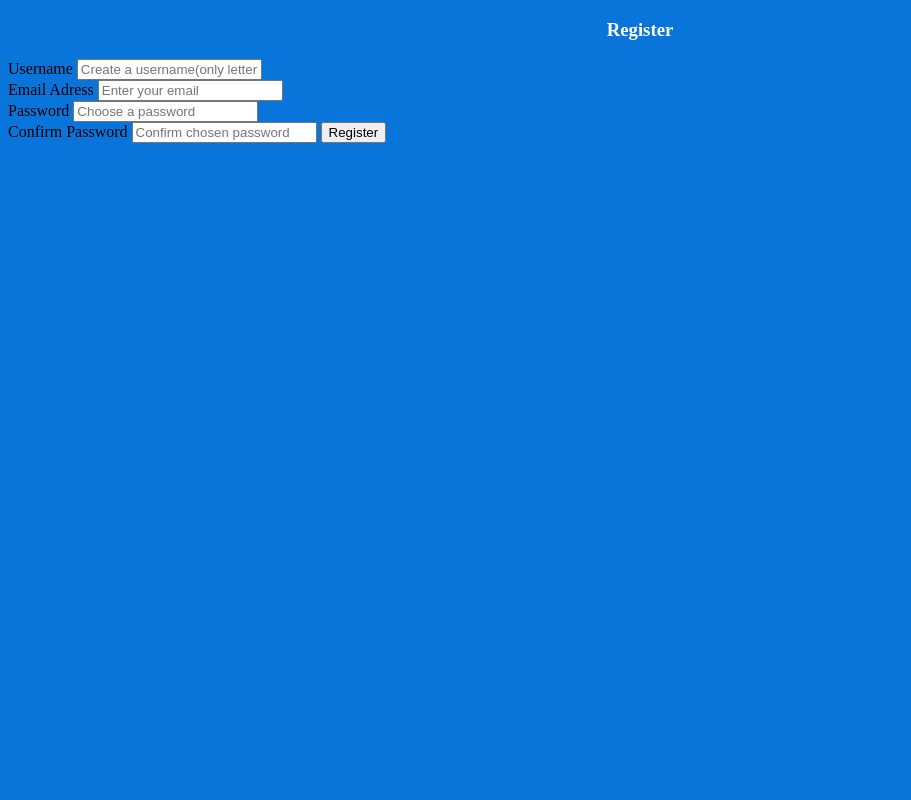
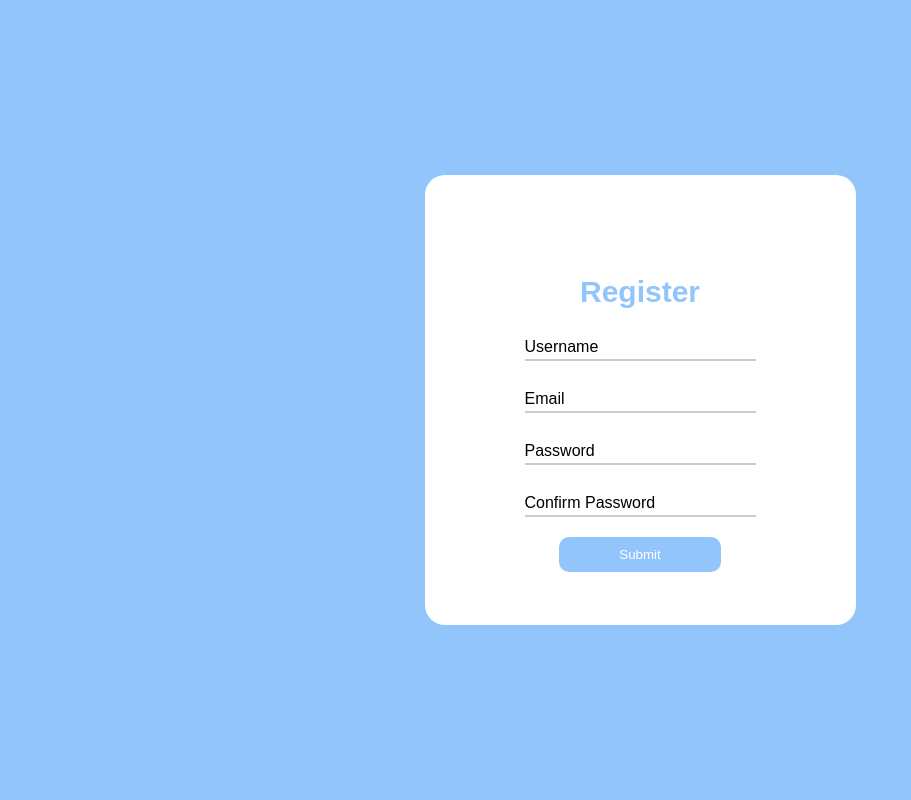
Before and after one commit to josemnmatos/learning-platform, a Django app: page /register in a window 1280 px wide. Shown: the whole page, without its empty margins (0-911 px from the left). Run offline with Django 4.2, Linux system fonts and the light colour scheme.

Commit message:
changes in login and added register

```diff
--- a/plp_app/templates/app/loginpage.html
+++ b/plp_app/templates/app/loginpage.html
@@ -101,7 +101,8 @@
             <label for  = "password1" > Password </label>
           </div>
 
-          <div style ="text-align:center;"> <button class = "btn" type = "submit">Submit</button>
+          <div
+            style ="text-align:center;"> <button class = "btn" type = "submit">Submit</button>
           </div>
 
         </form>
--- a/plp_app/templates/app/register.html
+++ b/plp_app/templates/app/register.html
@@ -1,45 +1,118 @@
 {% extends 'app/base.html' %}
 {% block content %}
-    <h3>Register</h3>
+<style>
 
-    <form action="/register" method="post">
-      {% csrf_token %}
-      <label for="">Username</label>
-      <input
-        type="text"
-        id="username"
-        name="username"
-        placeholder="Create a username(only letters and numbers)"
-        required
-      />
-      <br />
-      <label for="">Email Adress</label>
-      <input
-        type="email"
-        id="email"
-        name="email"
-        placeholder="Enter your email"
-        required
-      />
-      <br />
-      <label for="">Password</label>
-      <input
-        type="password"
-        id="password1"
-        name="password1"
-        placeholder="Choose a password"
-        required
-      />
-      <br />
-      <label for="">Confirm Password</label>
-      <input
-        type="password"
-        id="password2"
-        name="password2"
-        placeholder="Confirm chosen password"
-        required
-      />
+  *{
+    margin: 0;
+    padding: 0;
+    box-sizing: border-box;
+    font-family: sans-serif;
+  }
 
-      <button type="submit">Register</button>
-    </form>
+  body {
+    width: 100%;
+    height: 100vh;
+    background-color: #92C5FC;
+    background-position: center;
+    background-size: cover ;
+    display: flex;
+    align-items: center;
+    justify-content: center;
+  }
+
+  .container {
+    max-width: 1280px;
+    margin: 0 auto;
+  }
+
+  .form_container {
+    background-color: white;
+    max-width: 500px;
+    height: 450px;
+    padding: 100px;
+    border-radius: 20px;
+  }
+
+  form h1{
+    text-align: center;
+    font-size: 30px;
+    color: #92C5FC;
+  }
+
+  .input_single{
+    position: relative;
+    margin: 20px 0;
+  }
+
+  .input_single label {
+    position: absolute;
+    left: 0;
+    bottom: 5px;
+    transition: all 0.2s;
+    cursor: text;
+  }
+  .input {
+    width: 100%;
+    border: 0;
+    border-bottom: 2px solid #ccc ;
+    padding: 5px;
+    font-size: 17px;
+    outline: 0;
+
+  }
+
+  form .input_single .input:focus ~ label,
+  form .input_single .input:valid ~ label{
+    transform: translateY(-24px);
+    font-size: 12px;
+    color: gray;
+  }
+
+.btn{
+  width: 70%;
+  border-radius: 10px;
+  background-color: #92C5FC ;
+
+  text-align: center;
+  padding: 10px 40px;
+  border: 0;
+
+  color: #fff;
+  cursor: pointer;
+}
+
+</style>
+    <section class= "form_container">
+      <div class = "container">
+        <form action="/register" method="post">
+          {% csrf_token %}
+          <h1>Register</h1>
+          <div class = "input_single">
+            <input class = "input" type="text" id="username" name="username" required />
+            <label for = "username">Username</label>
+          </div>
+
+          <div class = "input_single">
+            <input class = "input" type="email" id="email" name="email"  required/>
+            <label for = "email">Email</label>
+          </div>
+
+            <div class = "input_single">
+              <input class = "input" type="password" id="password1"  name="password1" required />
+              <label for = "password1">Password</label>
+            </div>
+
+            <div class = "input_single">
+              <input class= "input" type="password" id="password2" name="password2" required
+            />
+              <label for = "password2">Confirm Password</label>
+            </div>
+
+            <div style ="text-align:center;">
+              <button class = "btn" type = "submit">Submit</button>
+            </div>
+        </form>
+      </div>
+    </section>
+
 {% endblock %}
```
